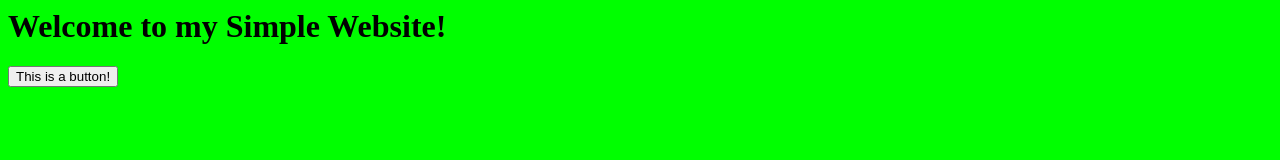
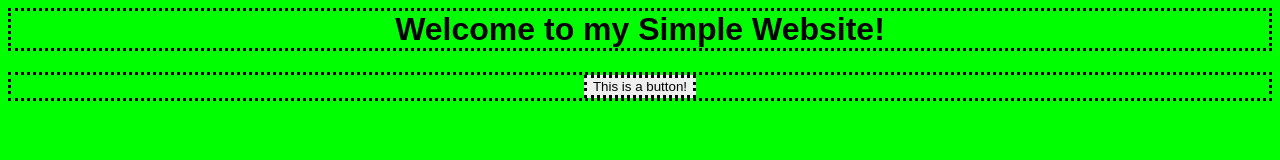
Before and after one commit to MangoCoder360/CWK-test-SimpleWebsite, a plain HTML site: page index.html in a window 1280 px wide. Drawn offline with Linux system fonts and the light colour scheme.

Commit message:
Final Commit

```diff
--- a/index.html
+++ b/index.html
@@ -1,5 +1,7 @@
 <script src="script.js"></script>
 <link rel="stylesheet" href="style.css">
+<body>
 <title>CWK Level 4 Graduation - Simple Website</title>
 <h1>Welcome to my Simple Website!<h1>
 <button onclick="clicked()">This is a button!</button>
+</body>
--- a/script.js
+++ b/script.js
@@ -1,3 +1,3 @@
 function clicked() {
-  alert("The background is the hex code #00FF00")
+  alert("The background color is the hex code #00FF00")
 }
--- a/style.css
+++ b/style.css
@@ -1,3 +1,13 @@
 body {
-  background-color: #00FF00
+  background-color: #00FF00;
 }
+h1 {
+  font-family: sans-serif;
+  text-align: center;
+  border-width: medium;
+  border-style: dotted;
+}
+button {
+  border-width: medium;
+  border-style: dotted;
+}
```
